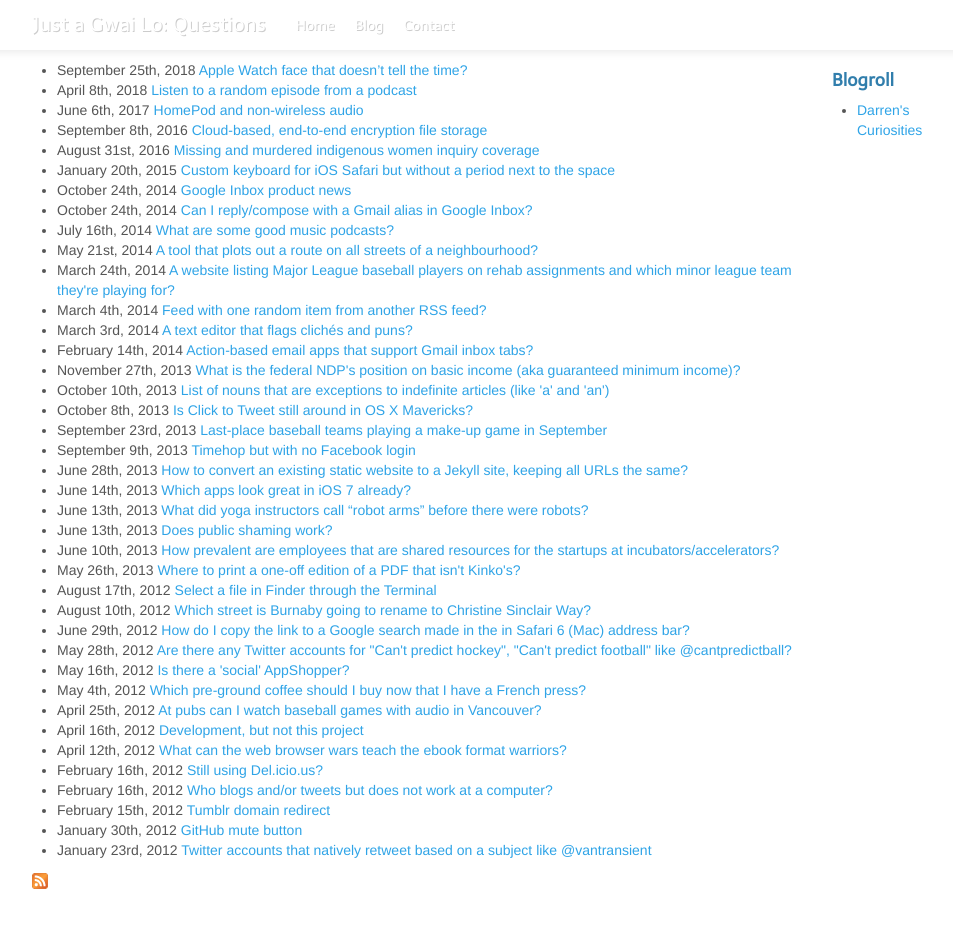
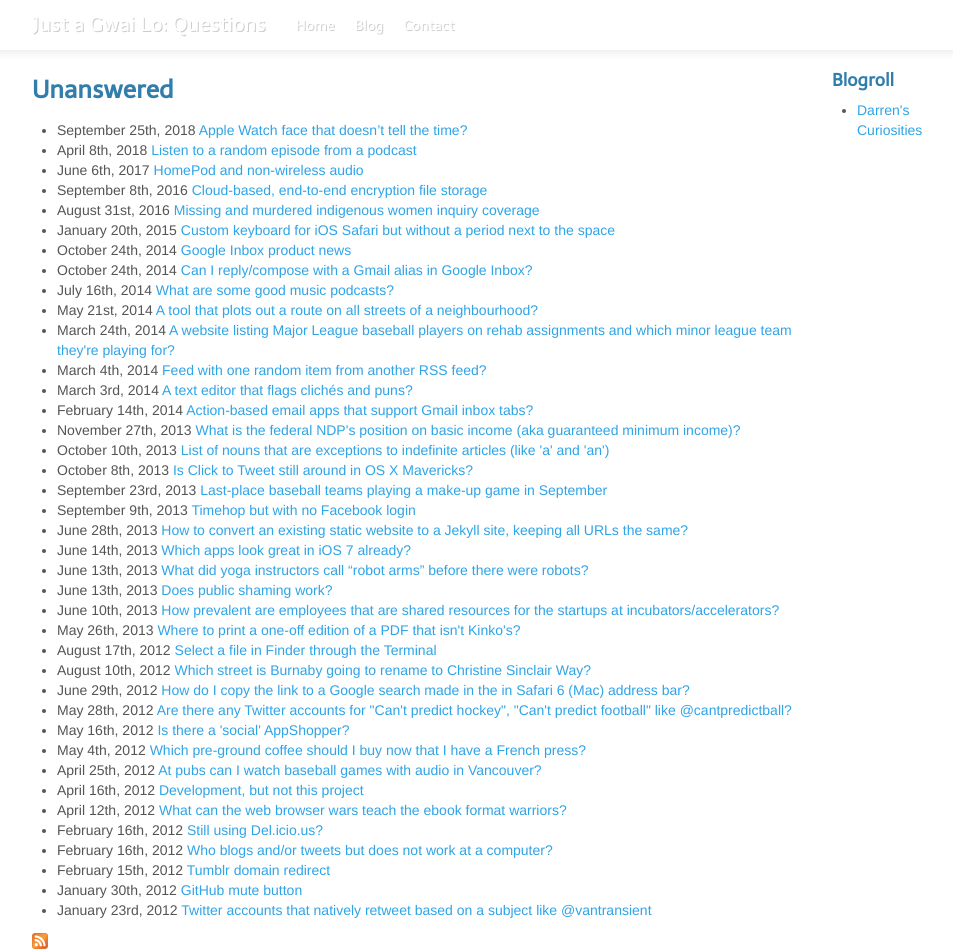
Before and after one commit to sillygwailo/questions.justagwailo.com, a Jekyll site: the page built from index.html, in a window 1280 px wide and 950 px high. Shown: the whole window, without its empty margins (23-976 px from the left). Built offline with Jekyll 4.4.1, drawn with Linux system fonts in a browser that asks for light colours; nearby versions of some CDN libraries; comment, search, counter and statistics services are not loaded.

Commit message:
Unanswered questions are untagged, add section for tagged questions.

```diff
--- /dev/null
+++ b/_includes/ordinal.html
@@ -0,0 +1,18 @@
+{% capture dayLastTwoDigits %}{{ day | modulo: 100 }}{% endcapture %}
+{% if dayLastTwoDigits >= "11" and dayLastTwoDigits <= "13" %}
+    {% assign ordinal = "th" %}
+{% else %}
+    {% capture dayLastDigit %}{{ day | modulo: 10 }}{% endcapture %}
+    {% case dayLastDigit %}
+        {% when "1" %}
+            {% assign ordinal = "st" %}
+        {% when "2" %}
+            {% assign ordinal = "nd" %}
+        {% when "3" %}
+            {% assign ordinal = "rd" %}
+        {% else %}
+            {% assign ordinal = "th" %}
+    {% endcase %}
+{% endif %}
+{% capture ordinalDay %}{{ day | append: ordinal }}{% endcapture %}
+{{ ordinalDay }}
--- a/index.html
+++ b/index.html
@@ -8,28 +8,21 @@
   <div class="span8">
     <div class="content">
       <div class="related">
+      {% for tag in site.tags %}
+        <h3>{{ tag[0] }}</h3>
         <ul>
-          {% for post in site.posts %}
-            {% capture day %}{{ post.date | date: "%e" }}{% endcapture %}
-            {% capture dayLastTwoDigits %}{{ day | modulo: 100 }}{% endcapture %}
-            {% if dayLastTwoDigits >= "11" and dayLastTwoDigits <= "13" %}
-                {% assign ordinal = "th" %}
-            {% else %}
-                {% capture dayLastDigit %}{{ day | modulo: 10 }}{% endcapture %}
-                {% case dayLastDigit %}
-                    {% when "1" %}
-                        {% assign ordinal = "st" %}
-                    {% when "2" %}
-                        {% assign ordinal = "nd" %}
-                    {% when "3" %}
-                        {% assign ordinal = "rd" %}
-                    {% else %}
-                        {% assign ordinal = "th" %}
-                {% endcase %}
-            {% endif %}
-            {% capture ordinalDay %}{{ day | append: ordinal }}{% endcapture %}
-          <li><span>{{ post.date | date: "%B" }} {{ ordinalDay }}, {{ post.date | date: "%Y" }}</span> <a href="{{ post.url }}">{{ post.title }}</a></li>
-          {% endfor %}
+        {% for post in tag[1] %}
+          {% capture day %}{{ post.date | date: "%e" }}{% endcapture %}
+          <li><span>{{ post.date | date: "%B" }}{% include ordinal.html day=day %}, {{ post.date | date: "%Y" }}</span> <a href="{{ post.url }}">{{ post.title }}</a></li>
+        {% endfor %}
+        </ul>
+      {% endfor %}
+        <h3>Unanswered</h3>
+        <ul>
+        {% for post in site.posts %}
+        {% capture day %}{{ post.date | date: "%e" }}{% endcapture %}
+          <li><span>{{ post.date | date: "%B" }} {% include ordinal.html day=day %}, {{ post.date | date: "%Y" }}</span> <a href="{{ post.url }}">{{ post.title }}</a></li>
+        {% endfor %}
         </ul>
       </div>
     </div>
```
